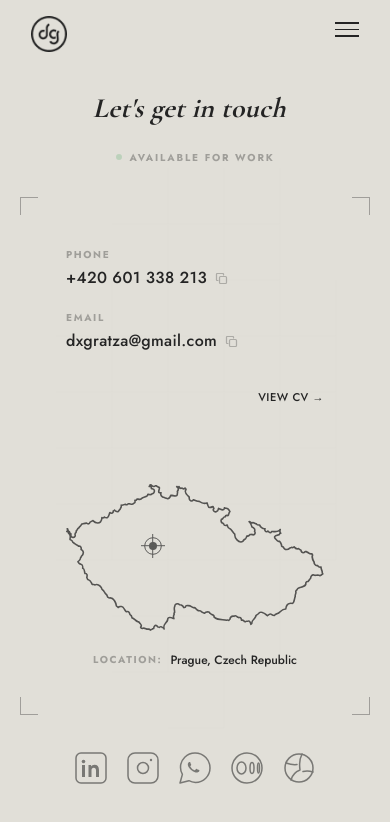
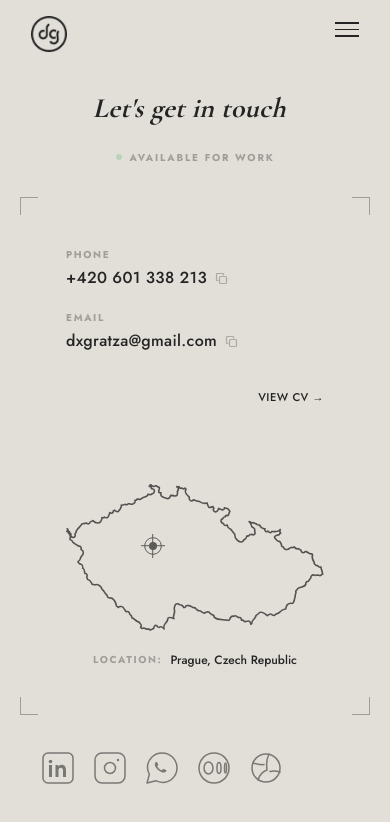
Before and after one commit to SirEziio/danielgratza.com, a Next.js app: page /contact in a window 390 px wide. Shown: the top 822 px of the page. Built offline with nearby package versions, Linux system fonts and the light colour scheme.

Commit message:
Fix contact mobile alignment (stretch), edge-to-edge foundations

```diff
--- a/src/app/contact/page.tsx
+++ b/src/app/contact/page.tsx
@@ -316,7 +316,7 @@ export default function ContactPage() {
           minHeight: "100dvh",
           display: "flex",
           flexDirection: "column",
-          alignItems: "center",
+          alignItems: isMobile ? "stretch" : "center",
           justifyContent: "space-between",
           paddingTop: 80,
           paddingLeft: isMobile ? 30 : 40,
```
